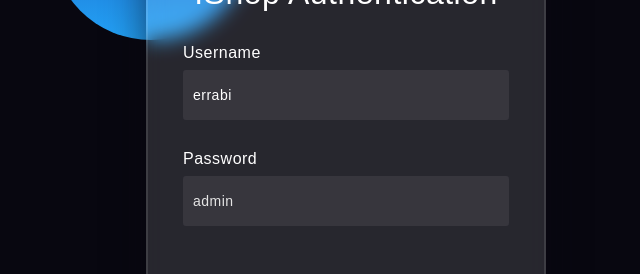
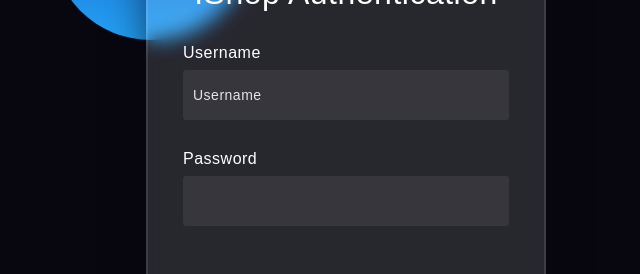
Before and after one commit to e2rabi/IShop-authorization-ui, a React (Vite) app: page / in a window 1280 px wide. Shown: the part 220-494 px from the top of the page, without its empty margins (294-934 px from the left). Built offline with nearby package versions, Linux system fonts and the light colour scheme.

Commit message:
add useState hook

```diff
--- a/src/components/Login.js
+++ b/src/components/Login.js
@@ -1,10 +1,14 @@
 import "../../src/style.css";
+import { useState } from "react";
 
-const Login = (props) => {
+const Login = () => {
   const user = {
-    "username":"errabi",
-    "password":"admin"
+    username: "errabi",
+    password: "admin",
   };
+  const [username, setUsername] = useState("");
+  const [password, setPassword] = useState("");
+
   return (
     <div>
       <div className="background">
@@ -13,12 +17,23 @@ const Login = (props) => {
       </div>
       <form>
         <h3>IShop Authentication</h3>
-
+        <h4>{username}</h4>
         <label htmlFor="username">Username</label>
-        <input type="text" value={user.username} placeholder="Username" id="username" />
+        <input
+          type="text"
+          value={username}
+          placeholder="Username"
+          id="username"
+          onChange={(e) => setUsername(e.target.value)}
+        />
 
         <label htmlFor="password">Password</label>
-        <input type="password" placeholder={user.password} id="password" />
+        <input
+          type="password"
+          placeholder={password}
+          id="password"
+          onChange={(e) => setPassword(e.target.value)}
+        />
 
         <button>Log In</button>
       </form>
```
